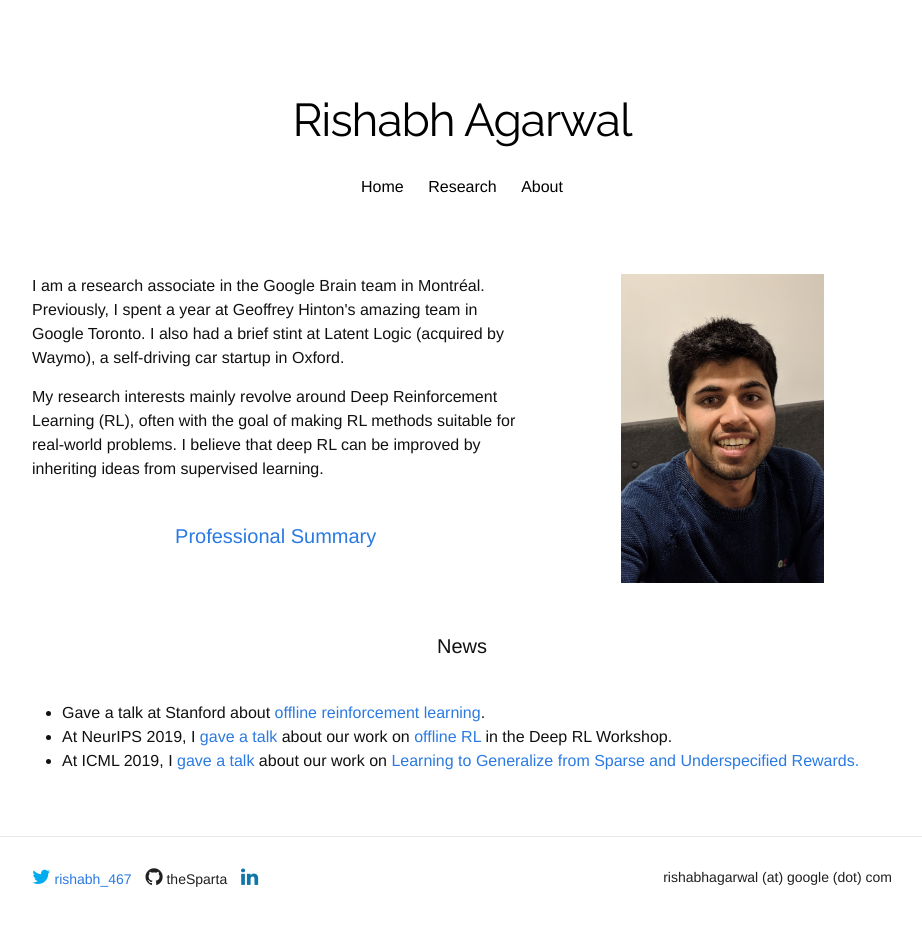
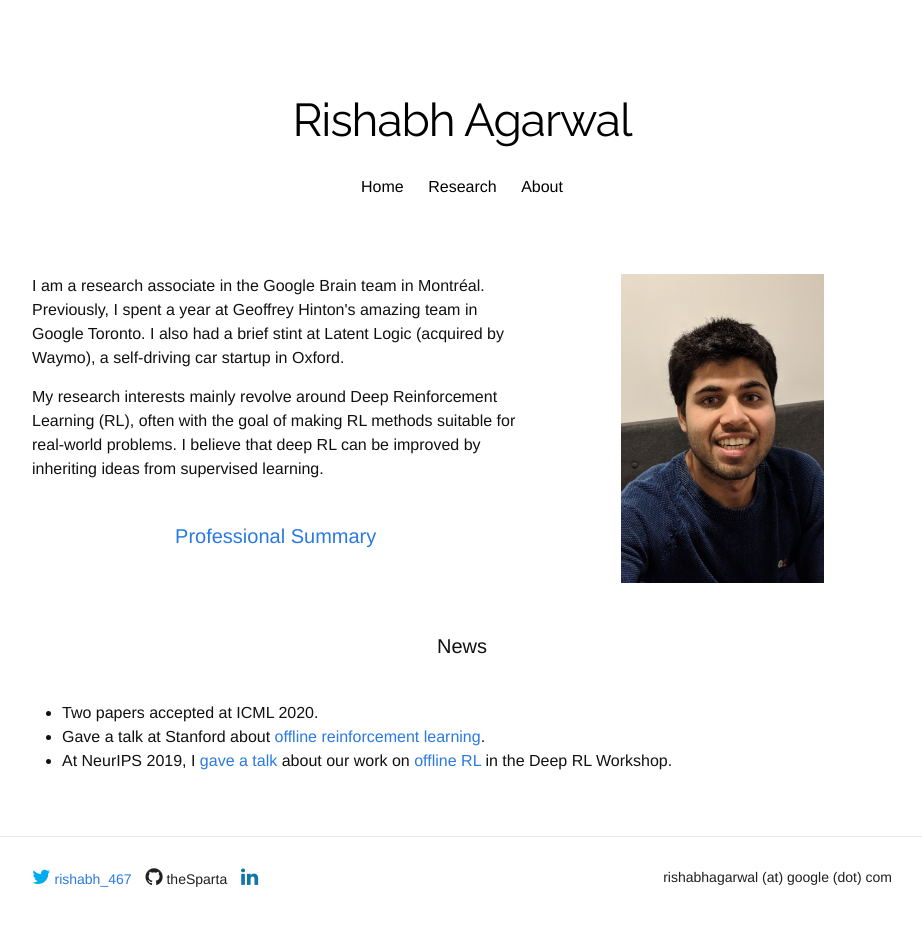
Before and after one commit to agarwl/agarwl.github.io, a Jekyll site: the page built from index.html, in a window 1280 px wide. Shown: the whole page, without its empty margins (178-1100 px from the left). Built offline with Jekyll 4.4.1, drawn with Linux system fonts in a browser that asks for light colours; nearby versions of some CDN libraries; some web fonts are replaced.

Commit message:
Update index.html

```diff
--- a/index.html
+++ b/index.html
@@ -21,7 +21,8 @@
 
 <h1 class="page-heading">News</h1>
 <ul>
+  <li> Two papers accepted at ICML 2020. </li>
   <li> Gave a talk at Stanford about <a href="https://offline-rl.github.io">offline reinforcement learning</a>.
   <li> At NeurIPS 2019, I <a href='https://slideslive.com/38922027/deep-reinforcement-learning-3?t=1728'>gave a talk </a> about our work on <a href='https://offline-rl.github.io'>offline RL</a> in the Deep RL Workshop.</li>
-  <li> At ICML 2019, I <a href="https://youtu.be/_IXj6kXPdq8"> gave a talk </a> about our work on <a href="https://arxiv.org/abs/1902.07198"> Learning to Generalize from Sparse and Underspecified Rewards. </a>
+<!--   <li> At ICML 2019, I <a href="https://youtu.be/_IXj6kXPdq8"> gave a talk </a> about our work on <a href="https://arxiv.org/abs/1902.07198"> Learning to Generalize from Sparse and Underspecified Rewards. </a> -->
 </ul>
```
